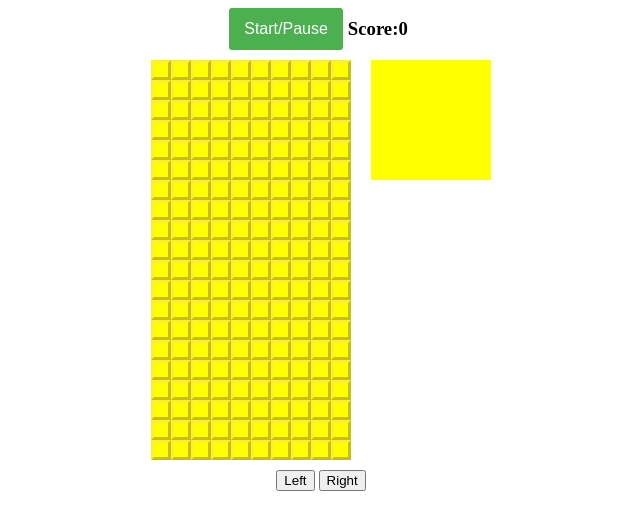
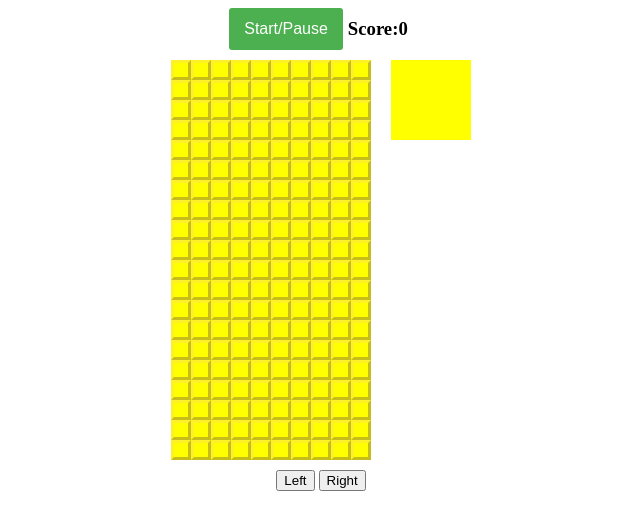
Before and after one commit to abdullah-ayyash/tetris-game, a plain HTML site: page index.html in a window 1280 px wide. Shown: the whole page, without its empty margins (319-959 px from the left). Drawn offline with Linux system fonts and the light colour scheme.

Commit message:
fixed upnext tetromino

```diff
--- a/style.css
+++ b/style.css
@@ -42,16 +42,16 @@ h3{
 }
 
 #mini-grid{
-    width: 120px;
-    height: 120px;
+    width: 80px;
+    height: 80px;
     display: flex;
     flex-wrap: wrap;
     background-color: yellow;
     margin-left: 20px;
 }
 #mini-grid div{
-    height: 30px;
-    width: 30px;
+    height: 20px;
+    width: 20px;
     box-sizing: border-box;
 }
 
```
